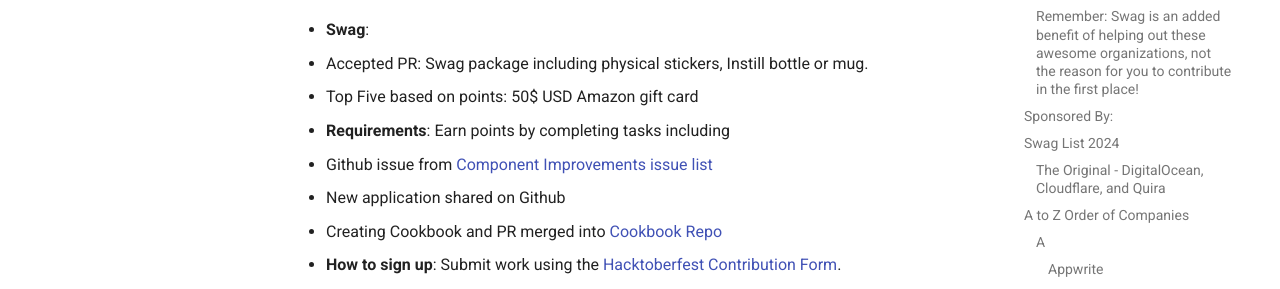
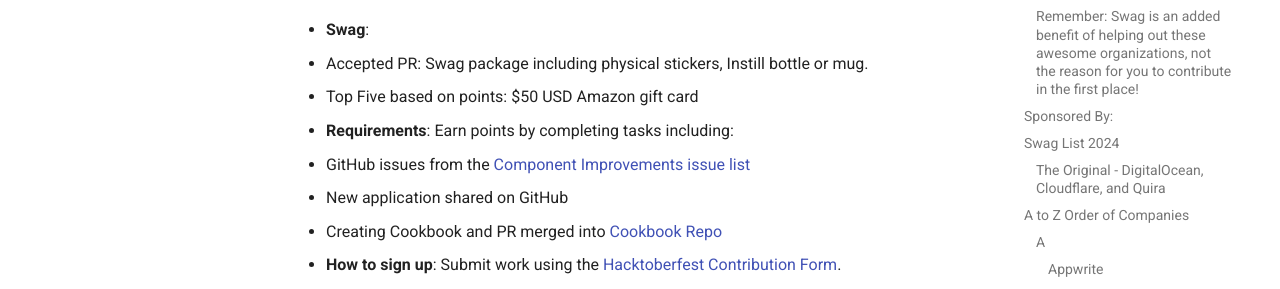
Before and after one commit to crweiner/hacktoberfest-swag-list, an MkDocs documentation site: the page built from docs/list.md, in a window 1280 px wide and 900 px high, scrolled down 2080 px. Shown: the part 173-462 px from the top of the window. Built offline with MkDocs 1.6.1 and Material for MkDocs 9.7.7, drawn with Linux system fonts in a browser that asks for light colours; plug-ins that fetch from the network failed and are left out; comment, search, counter and statistics services are not loaded.

Commit message:
Small updates to Instill AI

```diff
--- a/docs/list.md
+++ b/docs/list.md
@@ -68,11 +68,10 @@
 
 - **Swag**:
   - Accepted PR: Swag package including physical stickers, Instill bottle or mug.
-  - Top Five based on points: 50$ USD Amazon gift card
-
-- **Requirements**: Earn points by completing tasks including
-  - Github issue from [Component Improvements issue list](https://github.com/orgs/instill-ai/projects/14/views/1)
-  - New application shared on Github
+  - Top Five based on points: $50 USD Amazon gift card
+- **Requirements**: Earn points by completing tasks including:
+  - GitHub issues from  the [Component Improvements issue list](https://github.com/orgs/instill-ai/projects/14/views/1)
+  - New application shared on GitHub
   - Creating Cookbook and PR merged into [Cookbook Repo](https://github.com/instill-ai/cookbook)
 - **How to sign up**: Submit work using the [Hacktoberfest Contribution Form](https://forms.gle/YzM5gKVDrjQcJwvD7).
 - **Notes**:[Check out their dev.to post for more information](https://dev.to/shihchun-h/announcing-instill-ais-tentaculous-hacktoberfest-2024-3991)
```
